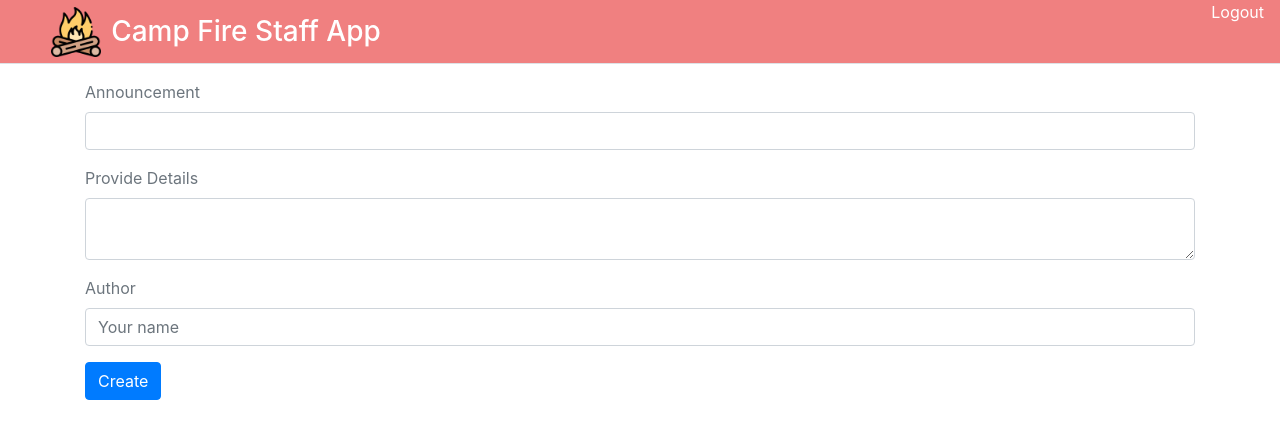
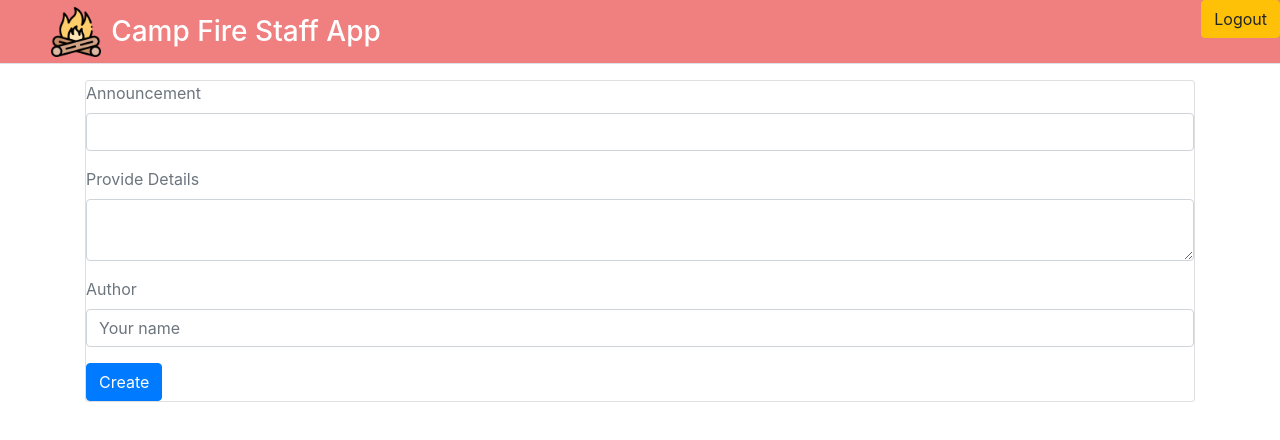
Before and after one commit to justinwilliamsrva/SummerCampApp, a React (Create React App) app in the folder client/: page /create in a window 1280 px wide. Shown: the top 440 px of the page. Built offline with nearby package versions, Linux system fonts and the light colour scheme; sample sign-in values are in the browser's storage.

Commit message:
made badges and logout buttons

```diff
--- a/client/src/Components/Messages/App.js
+++ b/client/src/Components/Messages/App.js
@@ -65,9 +65,9 @@ export default function App() {
 
                                 <p className="lead">{post.content}</p>
                                 <p>
-                                    From<span className="badge">{post.user}</span> Published on
-                                    {""}
-                                    <span className="badge">
+                                    From <span className="badge badge-pill badge-success"> {post.user}</span> Published on
+                                    {" "}
+                                    <span className="badge badge badge-pill badge-info">
                                         {new Date(post.updatedAt).toLocaleString()}
                                     </span>
                                 </p>
--- a/client/src/Components/Messages/Create.js
+++ b/client/src/Components/Messages/Create.js
@@ -55,7 +55,7 @@ const Create = () => {
             <h1>CREATE A NEW ANNOUNCEMENT</h1>
             <br />
 
-            <form onSubmit={handleSubmit}>
+            <form className="card" onSubmit={handleSubmit}>
                 <div className="form-group">
                     <label className="text-muted">Announcement</label>
                     <input
--- a/client/src/Nav.js
+++ b/client/src/Nav.js
@@ -11,16 +11,16 @@ const Nav = ({ history }) => {
 
             <ul className="nav ml-auto">
                 {!getUser() && (
-                    <li className="nav-item ml-auto pr-3">
-                        <Link to="/login">Login</Link>
+                    <li className="nav-item ml-auto">
+                        <Link className="btn btn-primary" to="/login">Login</Link>
                     </li>
                 )}
                 {getUser() && (
                     <li
                         onClick={() => logout(() => history.push("/"))}
                         style={{ cursor: "pointer" }}
-                        className="nav-item ml-auto pr-3">
-                        Logout
+                        className="nav-item  ml-auto">
+                        <button className="btn btn-warning">Logout</button>
                     </li>
                 )}
             </ul>
```
Also changed, not shown: client/public/manifest.json.
